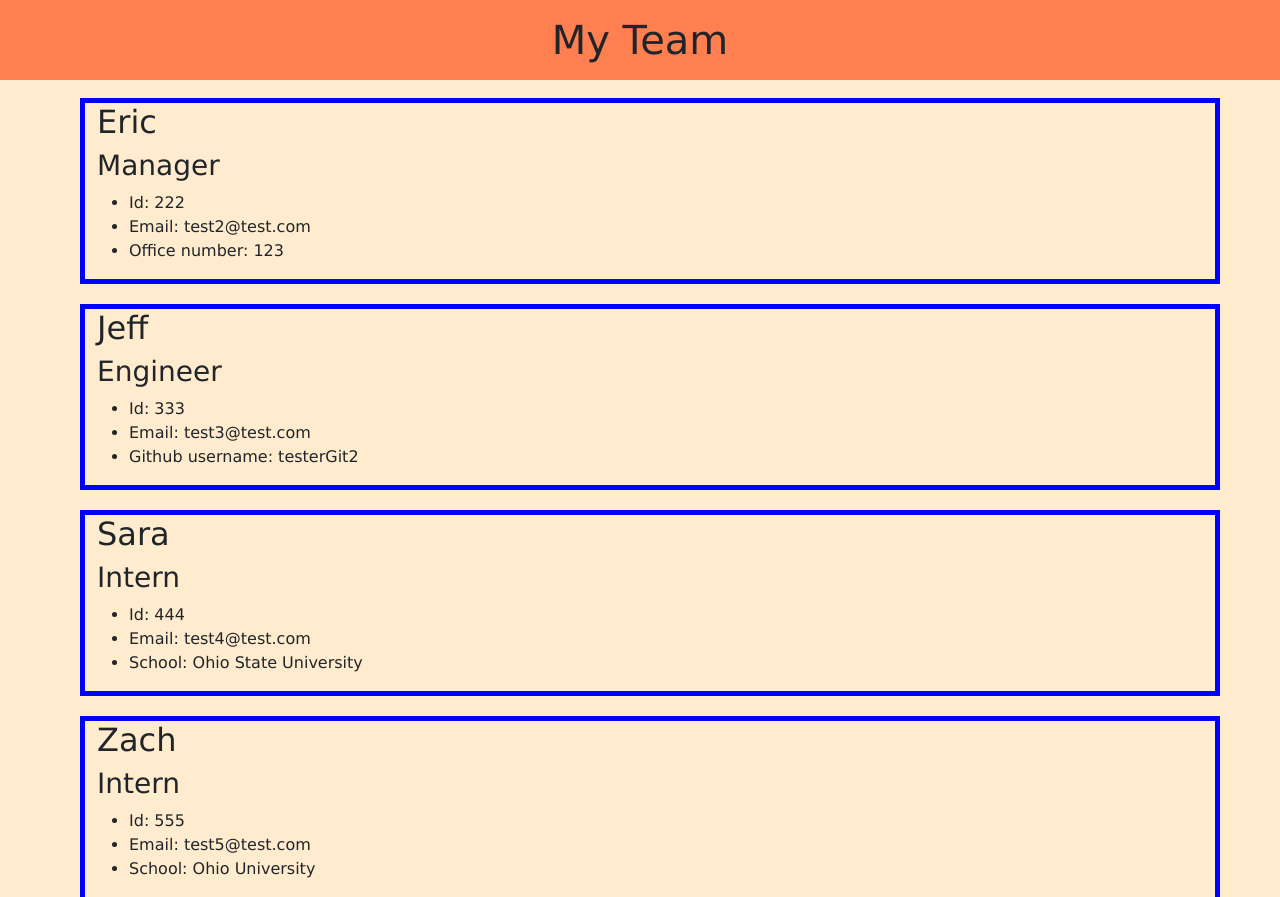
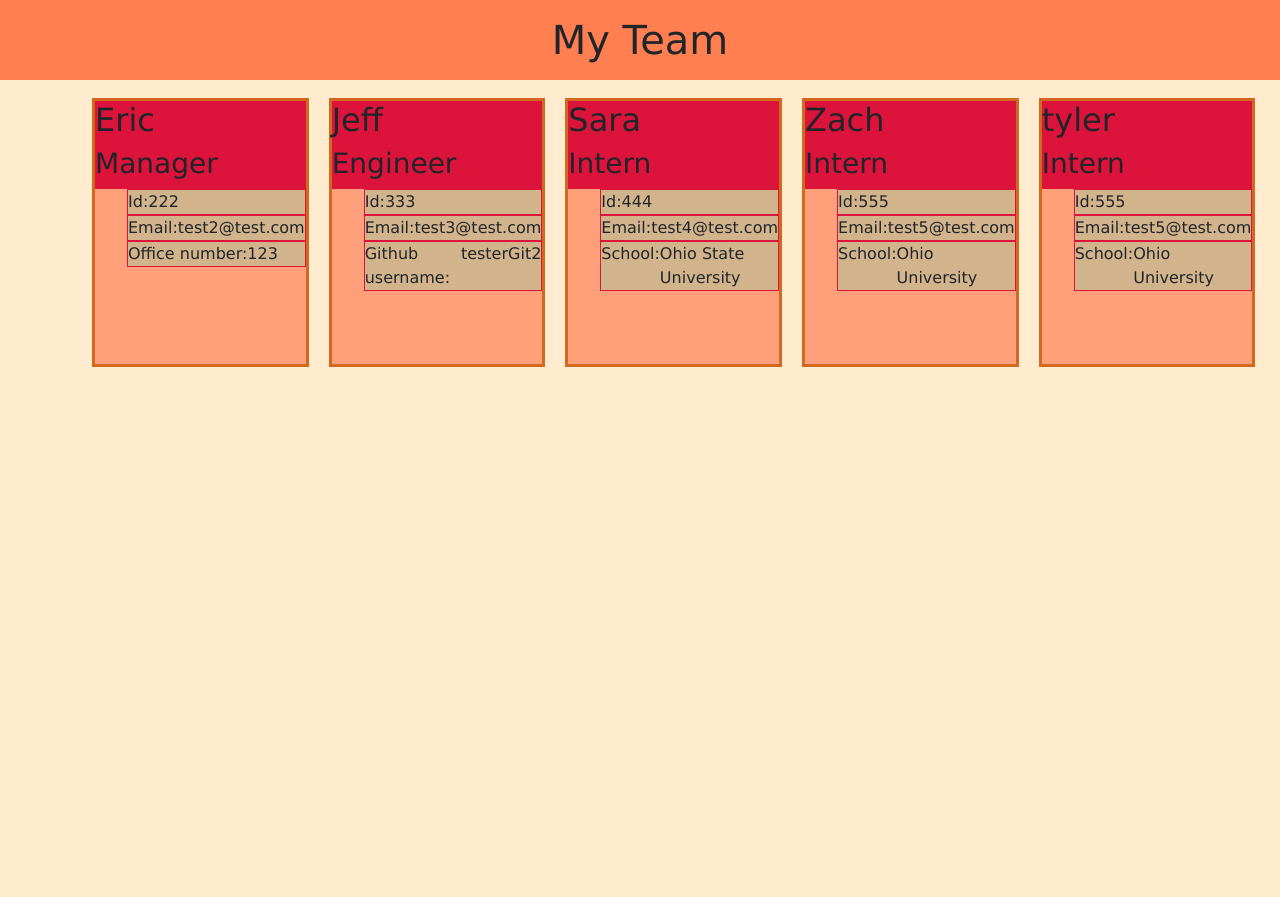
Before and after one commit to HGuleed/teamProfileGenerator, a website: page public/index.html in a window 1280 px wide. Shown: the top 897 px of the page. After the commit the page ends 800 px from the top, so only its background shows below. Drawn offline with nearby package versions, Linux system fonts and the light colour scheme.

Commit message:
attempted css

```diff
--- a/public/assets/styles/style.css
+++ b/public/assets/styles/style.css
@@ -15,14 +15,35 @@ h1 {
   background-color: coral;
   height: 80px;
 }
-
-.row {
+div {
+  display: flex;
+}
+.rows {
   display: flex;
   flex-direction: row;
+  flex-wrap: nowrap;
 }
 .columns {
   display: flex;
-  border: 5px solid blue;
+  border: 3px solid chocolate;
   flex-direction: column;
   margin: 10px;
+  align-self: center;
 }
+.subheader {
+  display: flex;
+  flex-direction: column;
+  background-color: crimson;
+}
+ul {
+  background-color: lightsalmon;
+  margin: 0px;
+  height: 175px;
+}
+li {
+  margin: 0px;
+  border: 1px solid crimson;
+  background-color: tan;
+  list-style: none;
+  display: flex;
+}
--- a/public/index.html
+++ b/public/index.html
@@ -16,7 +16,7 @@
   <body>
     <h1>My Team</h1>
     <div class="container">
-      <div class="row align-items-start">
+      <div class="row, rows, align-items-start">
         <div class="col, columns">
           <div class="subheader">
             <h2>Eric</h2>
@@ -28,7 +28,7 @@
             <li>Office number: <span>123</span></li>
           </ul>
         </div>
-        <div class="col-4, columns">
+        <div class="col, columns">
           <div class="subheader">
             <h2>Jeff</h2>
           <h3>Engineer</h3>
@@ -39,7 +39,7 @@
             <li>Github username: <span>testerGit2</span></li>
           </ul>
         </div>
-        <div class="col-4, columns">
+        <div class="col, columns">
           <div class="subheader">
             <h2>Sara</h2>
           <h3>Intern</h3>
@@ -50,7 +50,7 @@
             <li>School: <span>Ohio State University</span></li>
           </ul>
         </div>
-        <div class="col-4, columns">
+        <div class="col, columns">
           <div class="subheader">
             <h2>Zach</h2>
           <h3>Intern</h3>
@@ -61,7 +61,7 @@
             <li>School: <span>Ohio University</span></li>
           </ul>
         </div>
-        <div class="col-4, columns">
+        <div class="col, columns">
           <div class="subheader">
             <h2>tyler</h2>
           <h3>Intern</h3>
```
Also changed, not shown: generateHtml.js (+17 -9 lines), dist/assets/style.css, dist/index.html.
